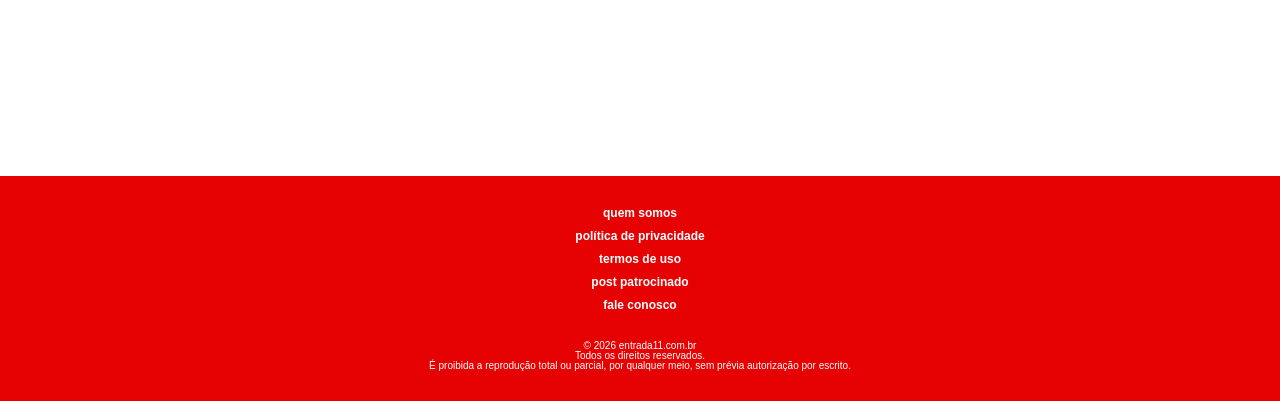
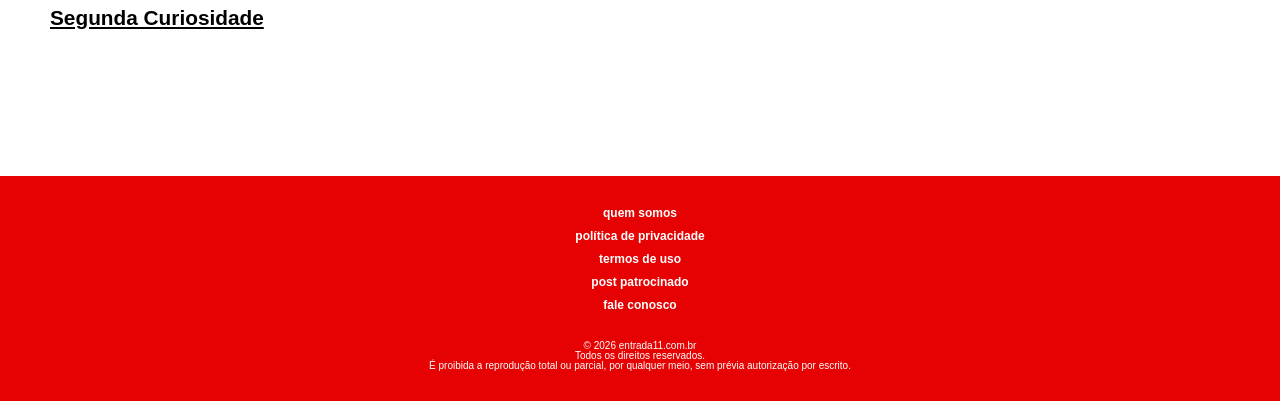
Before and after one commit to entrada11portal/entrada11portal.github.io, a Jekyll site: the page built from _posts/2026-02-21-entretenimento1.md, in a window 1280 px wide and 900 px high, scrolled down 1028 px, cut to the strip 499-900 px from the top of the window. Built offline with Jekyll 4.4.1, drawn with Linux system fonts in a browser that asks for light colours.

Commit message:
Update carousel.html

```diff
--- a/_includes/carousel.html
+++ b/_includes/carousel.html
@@ -25,6 +25,6 @@
 
   </div>
 
-  <!-- Gostaria que essa parte fosse clicável e levasse a url correta <a href="" class="carousel-title">{{ post.title }}</a>-->
+  <a href="{{ post.url | relative_url }}" class="carousel-title">{{ post.title }}</a>
 
 </div>
```
